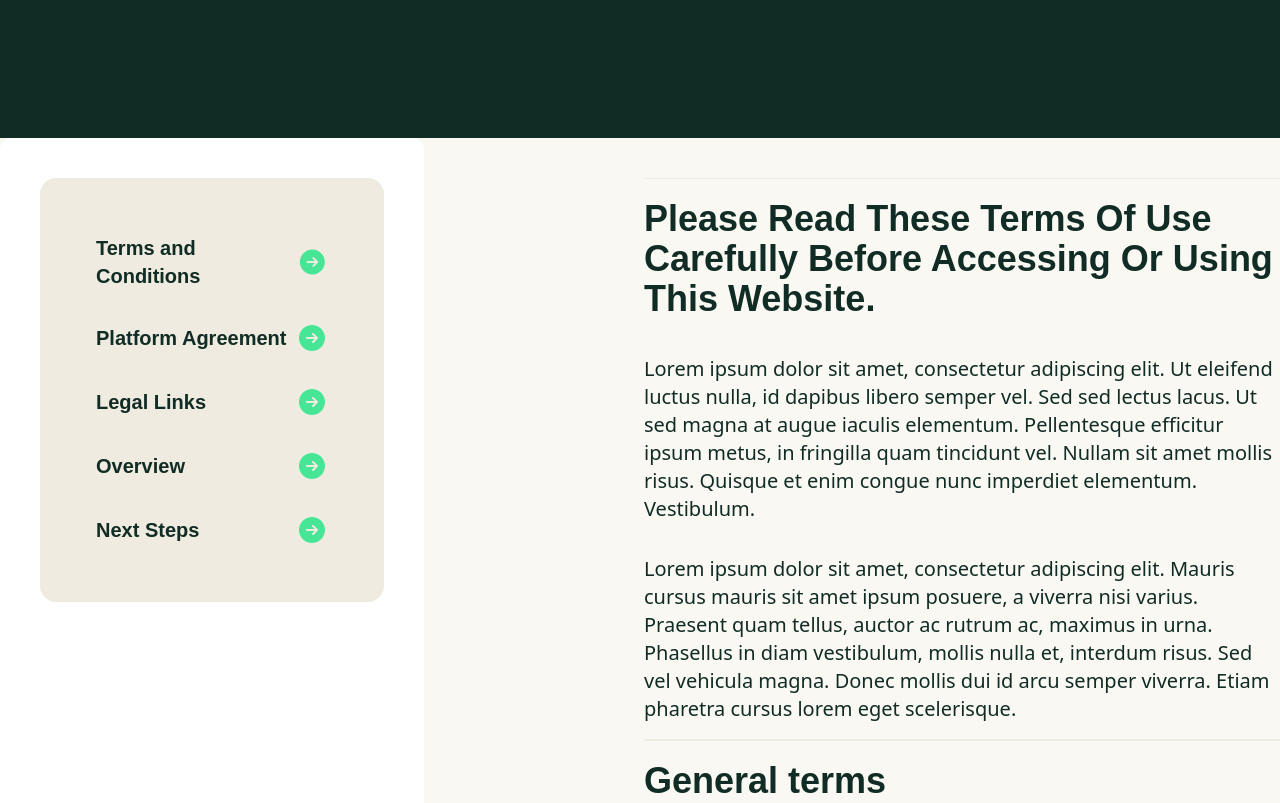
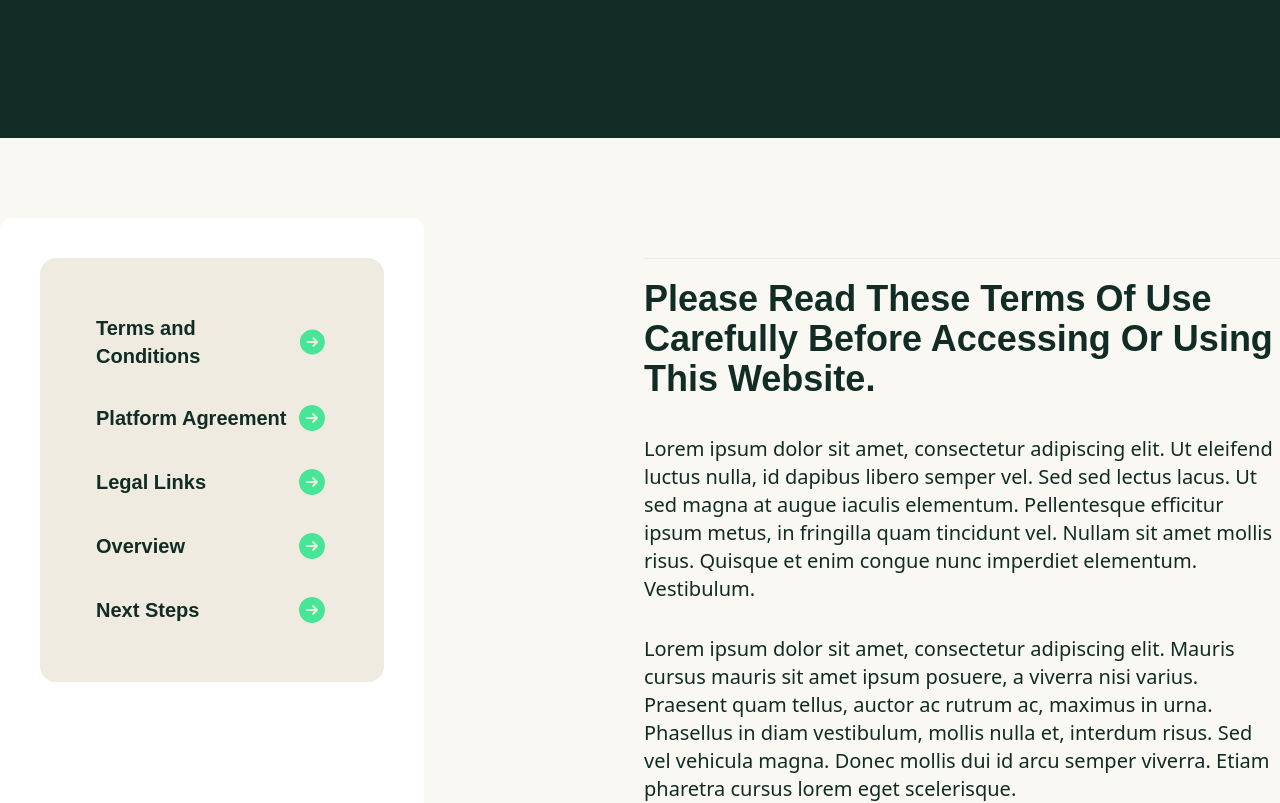
Before and after one commit to Yagya-Adh/product_hive, a Next.js app: page /term-conditions in a window 1280 px wide. Shown: the part 640-1443 px from the top of the page. Built offline with nearby package versions, Linux system fonts and the light colour scheme.

Commit message:
save the changes from terms and condition component

```diff
--- a/app/components/term-condition-body/TermConditionBody.tsx
+++ b/app/components/term-condition-body/TermConditionBody.tsx
@@ -16,10 +16,10 @@ const dataObserve = [
 
 const TermConditionBody = () => {
   return (
-    <div className="bg-productHives-ProductOwner text-productHives-mainBackground">
+    <div className="bg-productHives-ProductOwner text-productHives-mainBackground py-20">
       <div className="mx-auto max-w-screen-2xl">
         <div className="grid grid-cols-2 relative gap-2">
-          <div className=" w-2/3 bg-white rounded-xl p-10 relative">
+          <div className="w-2/3 bg-white rounded-xl p-10 relative">
             <div className="sticky top-10 bg-productHives-lightYellow p-10 rounded-2xl">
               {dataObserve?.map((list) => (
                 <ul className="flex flex-col " key={list.id}>
@@ -33,11 +33,11 @@ const TermConditionBody = () => {
             </div>
           </div>
 
-          <div className="w-full py-10">
+          <div className="py-10">
             {termsConditionData?.map((list) => (
               <div
                 key={list.id}
-                className="border-b border-t border-productHives-lightYellow"
+                className="border-b border-t border-productHives-lightYellow w-full"
               >
                 <h1 className="text-4xl py-5 font-bold">{list.heading}</h1>
 
```
